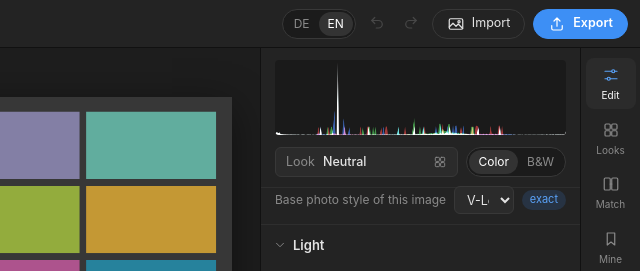
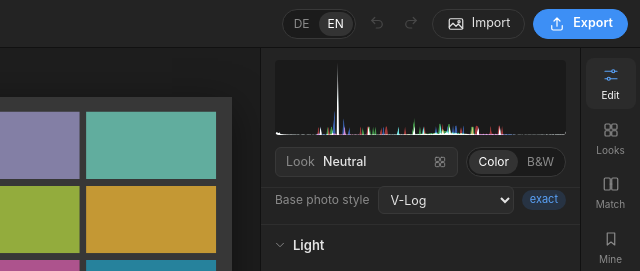
Before and after one commit to ernestodiescholle/realtime-lut-builder, a website: page index.html in a window 1280 px wide. Shown: the top 271 px of the page, 640-1280 px from the left. Drawn offline with Linux system fonts and the light colour scheme.

Commit message:
Fix base style row layout

```diff
--- a/css/style.css
+++ b/css/style.css
@@ -396,15 +396,15 @@ body.native .native-only { display: inline; }
 
 /* --- Basis-Bildstil ------------------------------------------------------- */
 .base-row { display: flex; align-items: center; gap: 8px; padding: 0 14px 10px; border-bottom: 1px solid var(--line-soft); margin-top: -2px; }
-.base-row label { white-space: nowrap; font-size: 12px; }
+.base-row label { white-space: nowrap; font-size: 12px; min-width: 0; overflow: hidden; text-overflow: ellipsis; }
 .base-row select {
-  flex: 1; min-width: 0; height: 28px; padding: 0 8px; border-radius: var(--radius); border: 1px solid var(--line);
+  flex: 1; min-width: 7.5em; height: 28px; padding: 0 8px; border-radius: var(--radius); border: 1px solid var(--line);
   background: var(--panel-2); color: var(--text); font: inherit;
 }
 .base-row select:focus { outline: none; border-color: var(--accent); }
 .mode-badge { font-size: 11px; padding: 2px 8px; border-radius: 10px; background: rgba(61, 143, 245, 0.15); color: var(--accent-2); white-space: nowrap; }
 .mode-badge.rel { background: rgba(232, 163, 61, 0.15); color: var(--warn); }
-.base-note { margin: 0; padding: 8px 14px 10px; font-size: 12px; color: var(--text-2); border-bottom: 1px solid var(--line-soft); }
+.tab .base-note { margin: 0; padding: 8px 14px 10px; font-size: 12px; color: var(--text-2); border-bottom: 1px solid var(--line-soft); }
 .credits { margin: 22px 16px 0; padding-top: 12px; border-top: 1px solid var(--line-soft); font-size: 11.5px; color: var(--muted); }
 .credits a { color: var(--text-2); }
 .credits a:hover { color: var(--accent-2); }
--- a/index.html
+++ b/index.html
@@ -85,7 +85,7 @@
           </div>
         </div>
         <div class="base-row">
-          <label for="baseStyle" class="muted">Basis-Bildstil dieses Bildes</label>
+          <label for="baseStyle" class="muted">Basis-Bildstil</label>
           <select id="baseStyle" title="Bildstil, in dem das aktive Bild fotografiert ist. Wird beim Laden erkannt; der Export richtet sich danach (-V/-N)."></select>
           <span class="mode-badge" id="baseMode">exakt</span>
         </div>
--- a/js/i18n.js
+++ b/js/i18n.js
@@ -48,7 +48,6 @@
     'gemessen': 'measured',
     '(teils geschätzt)': '(partly estimated)',
     '{n} nicht lesbar': '{n} unreadable',
-    'Basis-Bildstil dieses Bildes': 'Base photo style of this image',
     'Bildstil, in dem das aktive Bild fotografiert ist. Wird beim Laden erkannt; der Export richtet sich danach (-V/-N).': 'Photo style the active image was shot in. Detected on load; the export follows it (-V/-N).',
     'Für dieses Bild automatisch erkannt (Kameradaten: {style}).': 'Detected automatically for this image (camera data: {style}).',
     'Laut Kameradaten im Bildstil {style} fotografiert. Unterstützt sind V-Log und Natural; geschätzt: {name}.': 'According to the camera data this was shot in the {style} photo style. V-Log and Natural are supported; estimated: {name}.',
```
